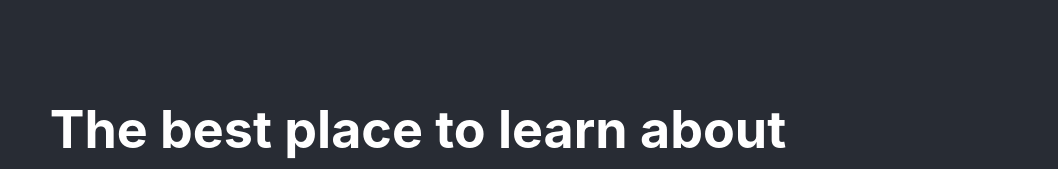
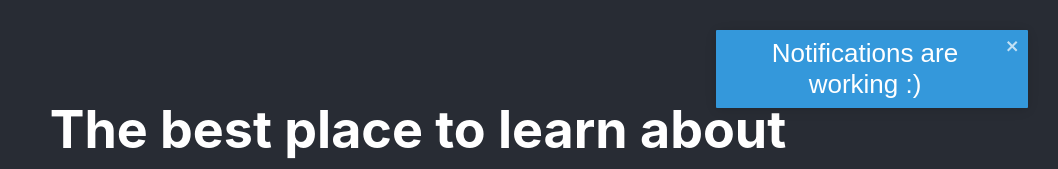
Before and after one commit to markitics/investlikethebest, a React (Create React App) app: page / in a window 1280 px wide. Shown: the top 169 px of the page, without its empty margins (222-1280 px from the left). Built offline with nearby package versions, Linux system fonts and the light colour scheme.

Commit message:
Actually install axios. Install fkhadra/react-toastify for pop-up top-corner notifications.

```diff
--- a/package.json
+++ b/package.json
@@ -6,9 +6,11 @@
     "@testing-library/jest-dom": "^4.2.4",
     "@testing-library/react": "^9.5.0",
     "@testing-library/user-event": "^7.2.1",
+    "axios": "^0.19.2",
     "react": "^16.13.1",
     "react-dom": "^16.13.1",
-    "react-scripts": "3.4.3"
+    "react-scripts": "3.4.3",
+    "react-toastify": "^6.0.8"
   },
   "scripts": {
     "start": "react-scripts start",
--- a/src/App.jsx
+++ b/src/App.jsx
@@ -1,13 +1,19 @@
 import React from "react";
 import "./App.css";
+import { toast } from "react-toastify";
+import { ToastContainer } from "react-toastify";
+import "react-toastify/dist/ReactToastify.css";
 
 const cover_art_url = process.env.REACT_APP_SERIES_COVER_ART_URL;
 const notion_url = process.env.REACT_APP_NOTION_URL;
 
 function App() {
+  toast.info("Notifications are working :)"); // multi-coloured bar
+
   return (
     <div className="App">
       <header className="App-header">
+        <ToastContainer />
         <div className="landing">
           <h1>The best place to learn about business and investing</h1>
           <img src={cover_art_url} className="App-logo" alt="logo" />
```
Also changed, not shown: 1 other file (tests, documents, lock files or other folders).
